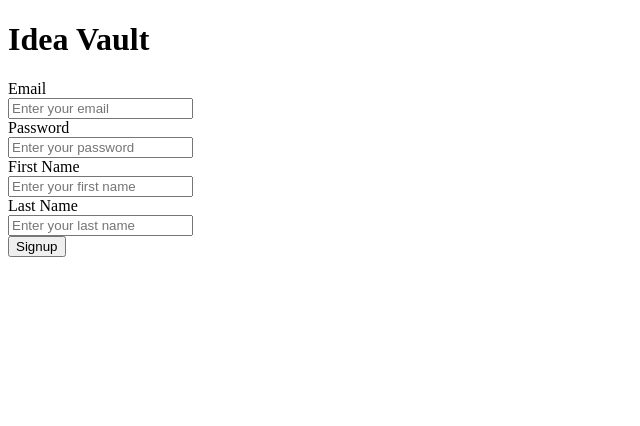
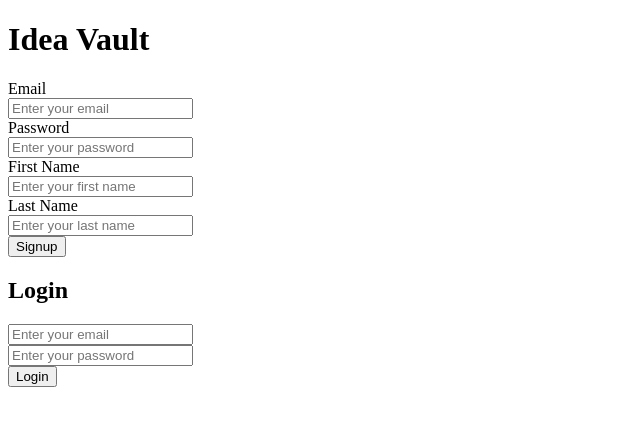
Before and after one commit to Naiduyenduva/IdaeVault_project, a React (Vite) app in the folder Frontend/client/: page / in a window 1280 px wide. Shown: the top 426 px of the page, without its empty margins (0-640 px from the left). Built offline with nearby package versions, Linux system fonts and the light colour scheme.

Commit message:
added signup and login frontend

```diff
--- a/Frontend/client/src/App.jsx
+++ b/Frontend/client/src/App.jsx
@@ -1,103 +1,17 @@
 import './App.css'
+import Signup from './components/signup'
+import Login from './components/login'
 
 function App() {
 
   return (
    <div>
     <h1>Idea Vault</h1>
-    <Signin />
+    <Signup />
+    <h2>Login</h2>
+    <Login />
    </div>
   )
 }
 
-import { useState } from 'react';
-
-function Signin() {
-  // State to manage form data
-  const [formData, setFormData] = useState({
-    email: '',
-    password: '',
-    firstName: '',
-    lastName: ''
-  });
-
-  // Handle input change
-  const handleChange = (e) => {
-    setFormData({
-      ...formData,
-      [e.target.name]: e.target.value // Update specific field based on name attribute
-    });
-  };
-
-  // Handle form submission
-  const handleSubmit = async (e) => {
-    e.preventDefault(); // Prevent default form submission behavior
-    try {
-      const response = await fetch('http://localhost:3000/user/signup', {
-        method: 'POST',
-        headers: {
-          'Content-Type': 'application/json'
-        },
-        body: JSON.stringify(formData) // Send the form data as JSON
-      });
-
-      if (response.ok) {
-        // Handle success
-        alert('signup successfully')
-        console.log("User signed up successfully");
-      } else {
-        // Handle error
-        console.log("Failed to sign up");
-      }
-    } catch (error) {
-      console.error("Error occurred:", error);
-    }
-  };
-
-  return (
-    <div>
-      <form onSubmit={handleSubmit}>
-        <label>Email</label><br/>
-        <input
-          type="text"
-          placeholder="Enter your email"
-          name="email"
-          value={formData.email}
-          onChange={handleChange}
-        /><br/>
-
-        <label>Password</label><br/>
-        <input
-          type="password"
-          placeholder="Enter your password"
-          name="password"
-          value={formData.password}
-          onChange={handleChange}
-        /><br/>
-
-        <label>First Name</label><br/>
-        <input
-          type="text"
-          placeholder="Enter your first name"
-          name="firstName"
-          value={formData.firstName}
-          onChange={handleChange}
-        /><br/>
-
-        <label>Last Name</label><br/>
-        <input
-          type="text"
-          placeholder="Enter your last name"
-          name="lastName"
-          value={formData.lastName}
-          onChange={handleChange}
-        /><br/>
-
-        <button type="submit">Signup</button>
-      </form>
-    </div>
-  );
-}
-
-
 export default App
--- /dev/null
+++ b/Frontend/client/src/components/Signup.jsx
@@ -0,0 +1,85 @@
+import { useState } from "react";
+
+function Signup() {
+    // State to manage form data
+    const [formData, setFormData] = useState({
+      email: '',
+      password: '',
+      firstName: '',
+      lastName: ''
+    });
+
+    const handleChange = (e) => {
+      setFormData({
+        ...formData,
+        [e.target.name]: e.target.value
+      });
+    };
+    const handleSubmit = async (e) => {
+      e.preventDefault();
+      try {
+        const response = await fetch('http://localhost:3000/user/signup', {
+          method: 'POST',
+          headers: {
+            'Content-Type': 'application/json'
+          },
+          body: JSON.stringify(formData)
+        });
+
+        if (response.ok) {
+          alert('signup successfully')
+          console.log("User signed up successfully");
+        } else {
+          console.log("Failed to sign up");
+        }
+      } catch (error) {
+        console.error("Error occurred:", error);
+      }
+    };
+
+    return (
+      <div>
+        <form onSubmit={handleSubmit}>
+          <label>Email</label><br/>
+          <input
+            type="text"
+            placeholder="Enter your email"
+            name="email"
+            value={formData.email}
+            onChange={handleChange}
+          /><br/>
+
+          <label>Password</label><br/>
+          <input
+            type="password"
+            placeholder="Enter your password"
+            name="password"
+            value={formData.password}
+            onChange={handleChange}
+          /><br/>
+
+          <label>First Name</label><br/>
+          <input
+            type="text"
+            placeholder="Enter your first name"
+            name="firstName"
+            value={formData.firstName}
+            onChange={handleChange}
+          /><br/>
+
+          <label>Last Name</label><br/>
+          <input
+            type="text"
+            placeholder="Enter your last name"
+            name="lastName"
+            value={formData.lastName}
+            onChange={handleChange}
+          /><br/>
+
+          <button type="submit">Signup</button>
+        </form>
+      </div>
+    );
+  }
+
+  export default Signup;
--- /dev/null
+++ b/Frontend/client/src/components/login.jsx
@@ -0,0 +1,65 @@
+import { useState } from "react";
+
+
+function Login(){
+     const [email,setEmail] = useState("");
+     const [password,setPassword] = useState("");
+     const [error, setError] = useState(null);
+
+     function handleEmailChange (e) {
+        setEmail(e.target.value);
+     }
+     function handlePasswordChange (e) {
+        setPassword(e.target.value);
+     }
+
+     async function handleSubmit(e) {
+        e.preventDefault();
+        setError(null);
+
+        try {
+            const response = await fetch('http://localhost:3000/user/login', {
+              method: 'POST',
+              headers: {
+                'Content-Type': 'application/json',
+              },
+              body: JSON.stringify({ email, password }),
+            });
+
+            if (response.ok) {
+                alert('login succes')
+            } else {
+                throw new Error('Invalid credentials');
+            }
+
+            const data = await response.json();
+            localStorage.setItem('token',data.token);
+           } catch (err) {
+            setError(err.message);
+          }
+     }
+
+    return (
+        <div>
+             <form onSubmit={handleSubmit}>
+             <input
+            type="text"
+            placeholder="Enter your email"
+            name="email"
+            value={email}
+            onChange={handleEmailChange}
+          /><br/>
+           <input
+            type="password"
+            placeholder="Enter your password"
+            name="password"
+            value={password}
+            onChange={handlePasswordChange}
+          /><br/>
+          <button type="submit">Login</button>
+          </form>
+        </div>
+    )
+}
+
+export default Login;
```
Also changed, not shown: 1 other file (tests, documents, lock files or other folders).
